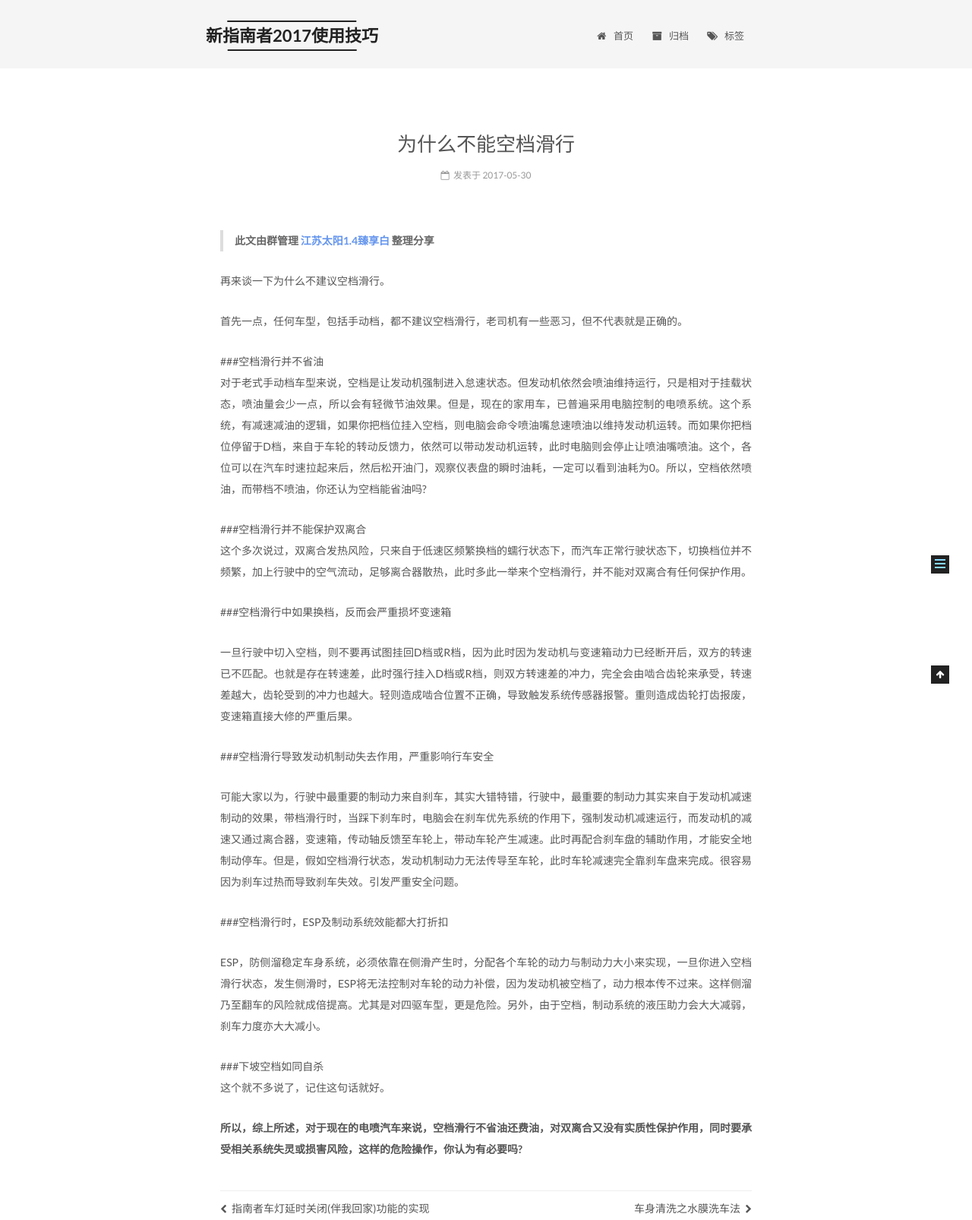
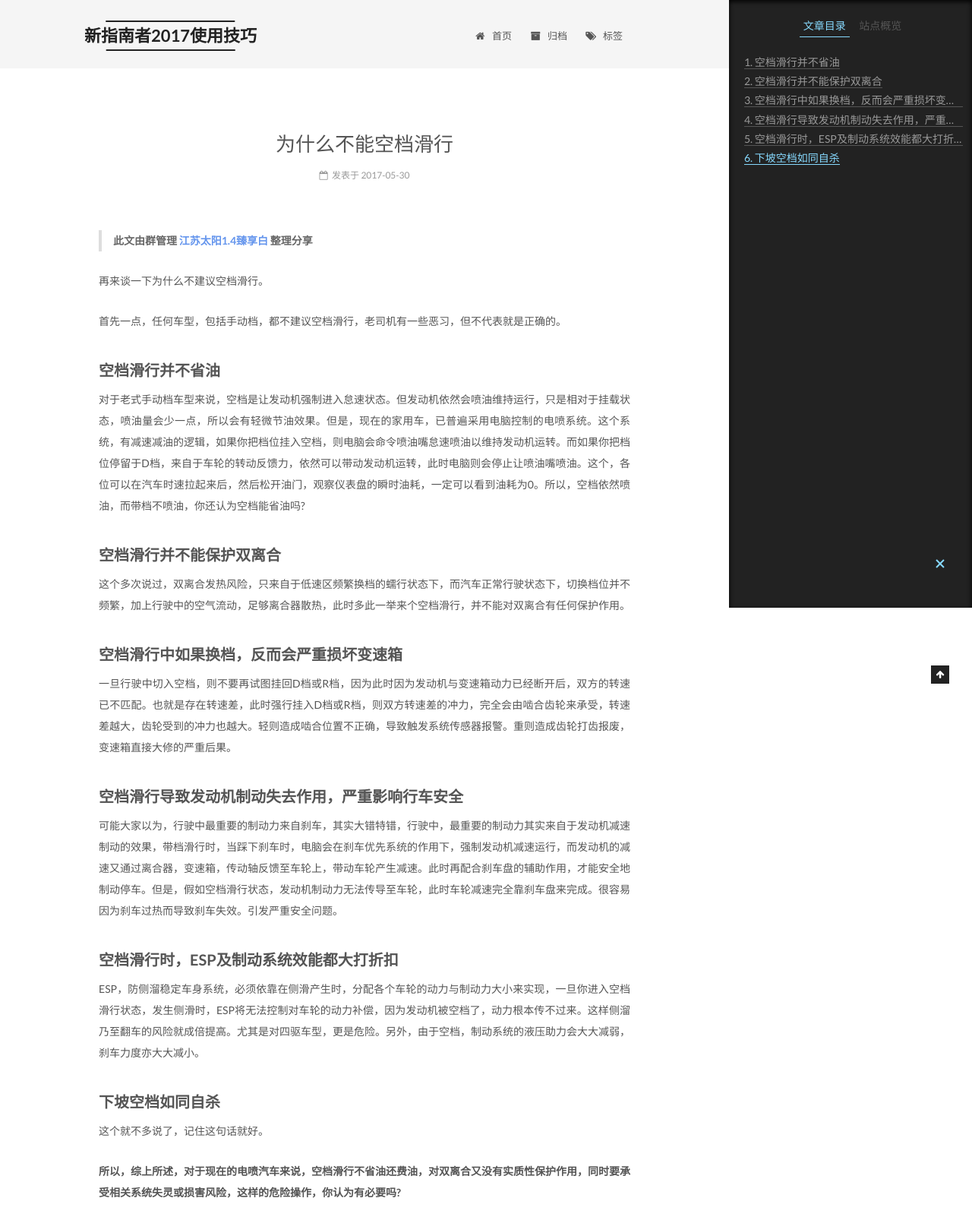
Before and after one commit to compass2017/compass2017, a plain HTML site: page 2017/05/30/wsmbnkdhx/index.html in a window 1280 px wide. Shown: the top 1606 px of the page at 76% size. Drawn offline with Linux system fonts and the light colour scheme.

Commit message:
Site updated: 2017-06-17 16:42:01

```diff
--- a/2017/05/30/wsmbnkdhx/index.html
+++ b/2017/05/30/wsmbnkdhx/index.html
@@ -93,16 +93,16 @@
 
 
 
-<meta name="description" content="此文由群管理 江苏太阳1.4臻享白 整理分享  再来谈一下为什么不建议空档滑行。 首先一点，任何车型，包括手动档，都不建议空档滑行，老司机有一些恶习，但不代表就是正确的。 ###空档滑行并不省油对于老式手动档车型来说，空档是让发动机强制进入怠速状态。但发动机依然会喷油维持运行，只是相对于挂载状态，喷油量会少一点，所以会有轻微节油效果。但是，现在的家用车，已普遍采用电脑控制的电喷系统。这个系统，有">
+<meta name="description" content="此文由群管理 江苏太阳1.4臻享白 整理分享  再来谈一下为什么不建议空档滑行。 首先一点，任何车型，包括手动档，都不建议空档滑行，老司机有一些恶习，但不代表就是正确的。 空档滑行并不省油对于老式手动档车型来说，空档是让发动机强制进入怠速状态。但发动机依然会喷油维持运行，只是相对于挂载状态，喷油量会少一点，所以会有轻微节油效果。但是，现在的家用车，已普遍采用电脑控制的电喷系统。这个系统，有减速减">
 <meta property="og:type" content="article">
 <meta property="og:title" content="为什么不能空档滑行">
 <meta property="og:url" content="http://yoursite.com/2017/05/30/wsmbnkdhx/index.html">
 <meta property="og:site_name" content="新指南者2017使用技巧">
-<meta property="og:description" content="此文由群管理 江苏太阳1.4臻享白 整理分享  再来谈一下为什么不建议空档滑行。 首先一点，任何车型，包括手动档，都不建议空档滑行，老司机有一些恶习，但不代表就是正确的。 ###空档滑行并不省油对于老式手动档车型来说，空档是让发动机强制进入怠速状态。但发动机依然会喷油维持运行，只是相对于挂载状态，喷油量会少一点，所以会有轻微节油效果。但是，现在的家用车，已普遍采用电脑控制的电喷系统。这个系统，有">
-<meta property="og:updated_time" content="2017-06-12T09:41:52.000Z">
+<meta property="og:description" content="此文由群管理 江苏太阳1.4臻享白 整理分享  再来谈一下为什么不建议空档滑行。 首先一点，任何车型，包括手动档，都不建议空档滑行，老司机有一些恶习，但不代表就是正确的。 空档滑行并不省油对于老式手动档车型来说，空档是让发动机强制进入怠速状态。但发动机依然会喷油维持运行，只是相对于挂载状态，喷油量会少一点，所以会有轻微节油效果。但是，现在的家用车，已普遍采用电脑控制的电喷系统。这个系统，有减速减">
+<meta property="og:updated_time" content="2017-06-17T08:41:41.000Z">
 <meta name="twitter:card" content="summary">
 <meta name="twitter:title" content="为什么不能空档滑行">
-<meta name="twitter:description" content="此文由群管理 江苏太阳1.4臻享白 整理分享  再来谈一下为什么不建议空档滑行。 首先一点，任何车型，包括手动档，都不建议空档滑行，老司机有一些恶习，但不代表就是正确的。 ###空档滑行并不省油对于老式手动档车型来说，空档是让发动机强制进入怠速状态。但发动机依然会喷油维持运行，只是相对于挂载状态，喷油量会少一点，所以会有轻微节油效果。但是，现在的家用车，已普遍采用电脑控制的电喷系统。这个系统，有">
+<meta name="twitter:description" content="此文由群管理 江苏太阳1.4臻享白 整理分享  再来谈一下为什么不建议空档滑行。 首先一点，任何车型，包括手动档，都不建议空档滑行，老司机有一些恶习，但不代表就是正确的。 空档滑行并不省油对于老式手动档车型来说，空档是让发动机强制进入怠速状态。但发动机依然会喷油维持运行，只是相对于挂载状态，喷油量会少一点，所以会有轻微节油效果。但是，现在的家用车，已普遍采用电脑控制的电喷系统。这个系统，有减速减">
 
 
 
@@ -325,15 +325,12 @@
 </blockquote>
 <p>再来谈一下为什么不建议空档滑行。</p>
 <p>首先一点，任何车型，包括手动档，都不建议空档滑行，老司机有一些恶习，但不代表就是正确的。</p>
-<p>###空档滑行并不省油<br>对于老式手动档车型来说，空档是让发动机强制进入怠速状态。但发动机依然会喷油维持运行，只是相对于挂载状态，喷油量会少一点，所以会有轻微节油效果。但是，现在的家用车，已普遍采用电脑控制的电喷系统。这个系统，有减速减油的逻辑，如果你把档位挂入空档，则电脑会命令喷油嘴怠速喷油以维持发动机运转。而如果你把档位停留于D档，来自于车轮的转动反馈力，依然可以带动发动机运转，此时电脑则会停止让喷油嘴喷油。这个，各位可以在汽车时速拉起来后，然后松开油门，观察仪表盘的瞬时油耗，一定可以看到油耗为0。所以，空档依然喷油，而带档不喷油，你还认为空档能省油吗?</p>
-<p>###空档滑行并不能保护双离合<br>这个多次说过，双离合发热风险，只来自于低速区频繁换档的蠕行状态下，而汽车正常行驶状态下，切换档位并不频繁，加上行驶中的空气流动，足够离合器散热，此时多此一举来个空档滑行，并不能对双离合有任何保护作用。</p>
-<p>###空档滑行中如果换档，反而会严重损坏变速箱</p>
-<p>一旦行驶中切入空档，则不要再试图挂回D档或R档，因为此时因为发动机与变速箱动力已经断开后，双方的转速已不匹配。也就是存在转速差，此时强行挂入D档或R档，则双方转速差的冲力，完全会由啮合齿轮来承受，转速差越大，齿轮受到的冲力也越大。轻则造成啮合位置不正确，导致触发系统传感器报警。重则造成齿轮打齿报废，变速箱直接大修的严重后果。</p>
-<p>###空档滑行导致发动机制动失去作用，严重影响行车安全</p>
-<p>可能大家以为，行驶中最重要的制动力来自刹车，其实大错特错，行驶中，最重要的制动力其实来自于发动机减速制动的效果，带档滑行时，当踩下刹车时，电脑会在刹车优先系统的作用下，强制发动机减速运行，而发动机的减速又通过离合器，变速箱，传动轴反馈至车轮上，带动车轮产生减速。此时再配合刹车盘的辅助作用，才能安全地制动停车。但是，假如空档滑行状态，发动机制动力无法传导至车轮，此时车轮减速完全靠刹车盘来完成。很容易因为刹车过热而导致刹车失效。引发严重安全问题。</p>
-<p>###空档滑行时，ESP及制动系统效能都大打折扣</p>
-<p>ESP，防侧溜稳定车身系统，必须依靠在侧滑产生时，分配各个车轮的动力与制动力大小来实现，一旦你进入空档滑行状态，发生侧滑时，ESP将无法控制对车轮的动力补偿，因为发动机被空档了，动力根本传不过来。这样侧溜乃至翻车的风险就成倍提高。尤其是对四驱车型，更是危险。另外，由于空档，制动系统的液压助力会大大减弱，刹车力度亦大大减小。</p>
-<p>###下坡空档如同自杀<br>这个就不多说了，记住这句话就好。</p>
+<h3 id="空档滑行并不省油"><a href="#空档滑行并不省油" class="headerlink" title="空档滑行并不省油"></a>空档滑行并不省油</h3><p>对于老式手动档车型来说，空档是让发动机强制进入怠速状态。但发动机依然会喷油维持运行，只是相对于挂载状态，喷油量会少一点，所以会有轻微节油效果。但是，现在的家用车，已普遍采用电脑控制的电喷系统。这个系统，有减速减油的逻辑，如果你把档位挂入空档，则电脑会命令喷油嘴怠速喷油以维持发动机运转。而如果你把档位停留于D档，来自于车轮的转动反馈力，依然可以带动发动机运转，此时电脑则会停止让喷油嘴喷油。这个，各位可以在汽车时速拉起来后，然后松开油门，观察仪表盘的瞬时油耗，一定可以看到油耗为0。所以，空档依然喷油，而带档不喷油，你还认为空档能省油吗?</p>
+<h3 id="空档滑行并不能保护双离合"><a href="#空档滑行并不能保护双离合" class="headerlink" title="空档滑行并不能保护双离合"></a>空档滑行并不能保护双离合</h3><p>这个多次说过，双离合发热风险，只来自于低速区频繁换档的蠕行状态下，而汽车正常行驶状态下，切换档位并不频繁，加上行驶中的空气流动，足够离合器散热，此时多此一举来个空档滑行，并不能对双离合有任何保护作用。</p>
+<h3 id="空档滑行中如果换档，反而会严重损坏变速箱"><a href="#空档滑行中如果换档，反而会严重损坏变速箱" class="headerlink" title="空档滑行中如果换档，反而会严重损坏变速箱"></a>空档滑行中如果换档，反而会严重损坏变速箱</h3><p>一旦行驶中切入空档，则不要再试图挂回D档或R档，因为此时因为发动机与变速箱动力已经断开后，双方的转速已不匹配。也就是存在转速差，此时强行挂入D档或R档，则双方转速差的冲力，完全会由啮合齿轮来承受，转速差越大，齿轮受到的冲力也越大。轻则造成啮合位置不正确，导致触发系统传感器报警。重则造成齿轮打齿报废，变速箱直接大修的严重后果。</p>
+<h3 id="空档滑行导致发动机制动失去作用，严重影响行车安全"><a href="#空档滑行导致发动机制动失去作用，严重影响行车安全" class="headerlink" title="空档滑行导致发动机制动失去作用，严重影响行车安全"></a>空档滑行导致发动机制动失去作用，严重影响行车安全</h3><p>可能大家以为，行驶中最重要的制动力来自刹车，其实大错特错，行驶中，最重要的制动力其实来自于发动机减速制动的效果，带档滑行时，当踩下刹车时，电脑会在刹车优先系统的作用下，强制发动机减速运行，而发动机的减速又通过离合器，变速箱，传动轴反馈至车轮上，带动车轮产生减速。此时再配合刹车盘的辅助作用，才能安全地制动停车。但是，假如空档滑行状态，发动机制动力无法传导至车轮，此时车轮减速完全靠刹车盘来完成。很容易因为刹车过热而导致刹车失效。引发严重安全问题。</p>
+<h3 id="空档滑行时，ESP及制动系统效能都大打折扣"><a href="#空档滑行时，ESP及制动系统效能都大打折扣" class="headerlink" title="空档滑行时，ESP及制动系统效能都大打折扣"></a>空档滑行时，ESP及制动系统效能都大打折扣</h3><p>ESP，防侧溜稳定车身系统，必须依靠在侧滑产生时，分配各个车轮的动力与制动力大小来实现，一旦你进入空档滑行状态，发生侧滑时，ESP将无法控制对车轮的动力补偿，因为发动机被空档了，动力根本传不过来。这样侧溜乃至翻车的风险就成倍提高。尤其是对四驱车型，更是危险。另外，由于空档，制动系统的液压助力会大大减弱，刹车力度亦大大减小。</p>
+<h3 id="下坡空档如同自杀"><a href="#下坡空档如同自杀" class="headerlink" title="下坡空档如同自杀"></a>下坡空档如同自杀</h3><p>这个就不多说了，记住这句话就好。</p>
 <p><strong>所以，综上所述，对于现在的电喷汽车来说，空档滑行不省油还费油，对双离合又没有实质性保护作用，同时要承受相关系统失灵或损害风险，这样的危险操作，你认为有必要吗?</strong></p>
 
 
@@ -430,8 +427,17 @@
 
 
 
+        <ul class="sidebar-nav motion-element">
+          <li class="sidebar-nav-toc sidebar-nav-active" data-target="post-toc-wrap" >
+            文章目录
+          </li>
+          <li class="sidebar-nav-overview" data-target="site-overview">
+            站点概览
+          </li>
+        </ul>
 
-      <section class="site-overview sidebar-panel sidebar-panel-active">
+
+      <section class="site-overview sidebar-panel">
         <div class="site-author motion-element" itemprop="author" itemscope itemtype="http://schema.org/Person">
           <img class="site-author-image" itemprop="image"
                src="/images/avatar.gif"
@@ -475,6 +481,22 @@
 
       </section>
 
+
+      <!--noindex-->
+        <section class="post-toc-wrap motion-element sidebar-panel sidebar-panel-active">
+          <div class="post-toc">
+
+
+
+
+
+
+              <div class="post-toc-content"><ol class="nav"><li class="nav-item nav-level-3"><a class="nav-link" href="#空档滑行并不省油"><span class="nav-number">1.</span> <span class="nav-text">空档滑行并不省油</span></a></li><li class="nav-item nav-level-3"><a class="nav-link" href="#空档滑行并不能保护双离合"><span class="nav-number">2.</span> <span class="nav-text">空档滑行并不能保护双离合</span></a></li><li class="nav-item nav-level-3"><a class="nav-link" href="#空档滑行中如果换档，反而会严重损坏变速箱"><span class="nav-number">3.</span> <span class="nav-text">空档滑行中如果换档，反而会严重损坏变速箱</span></a></li><li class="nav-item nav-level-3"><a class="nav-link" href="#空档滑行导致发动机制动失去作用，严重影响行车安全"><span class="nav-number">4.</span> <span class="nav-text">空档滑行导致发动机制动失去作用，严重影响行车安全</span></a></li><li class="nav-item nav-level-3"><a class="nav-link" href="#空档滑行时，ESP及制动系统效能都大打折扣"><span class="nav-number">5.</span> <span class="nav-text">空档滑行时，ESP及制动系统效能都大打折扣</span></a></li><li class="nav-item nav-level-3"><a class="nav-link" href="#下坡空档如同自杀"><span class="nav-number">6.</span> <span class="nav-text">下坡空档如同自杀</span></a></li></ol></div>
+
+
+          </div>
+        </section>
+      <!--/noindex-->
 
 
 
--- a/css/main.css
+++ b/css/main.css
@@ -1677,7 +1677,7 @@ pre .javascript .function {
   width: 4px;
   height: 4px;
   border-radius: 50%;
-  background: #099aa1;
+  background: #90b5da;
 }
 .links-of-blogroll {
   font-size: 13px;
```
Also changed, not shown: index.html (+6 -9 lines).
